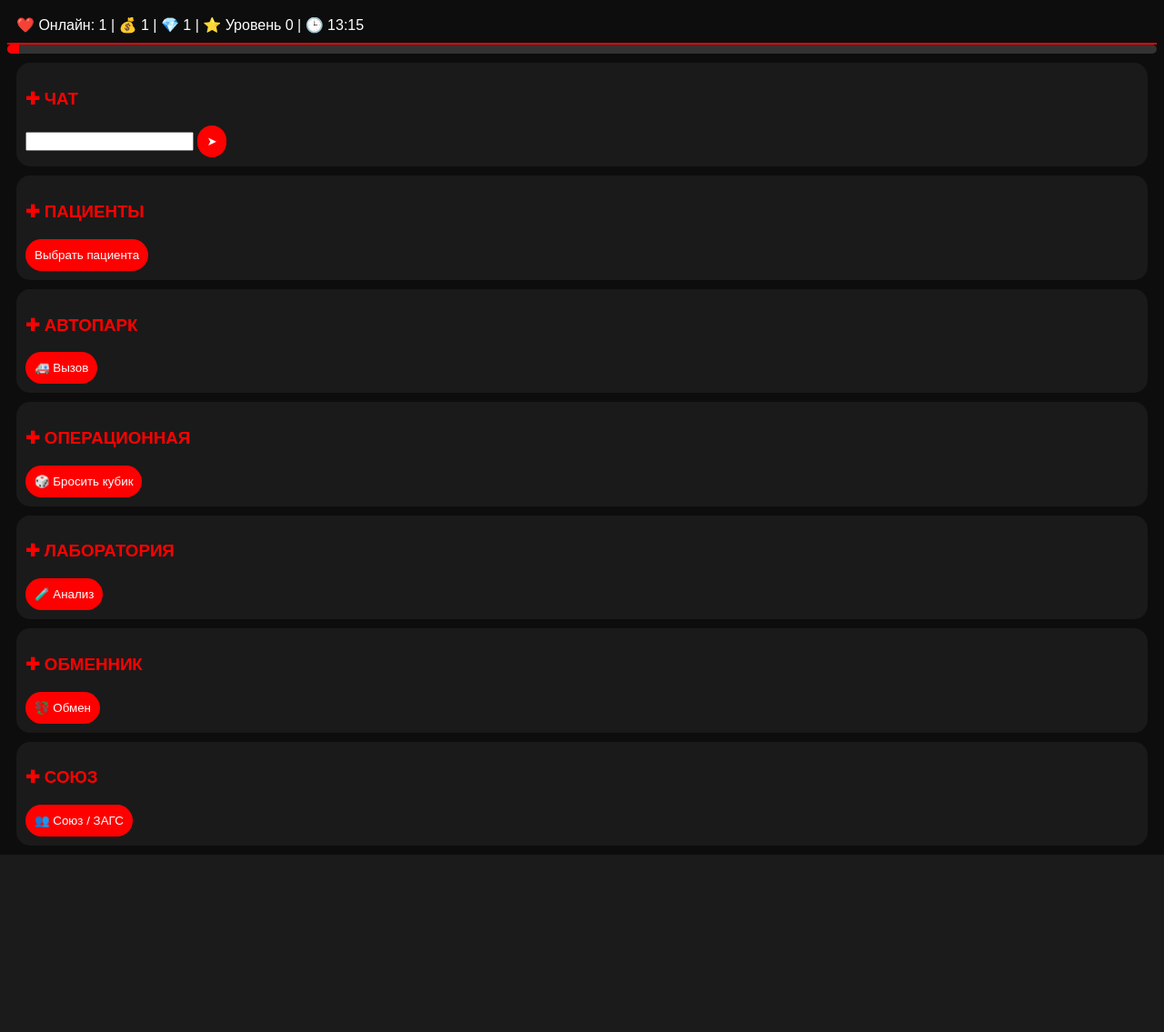
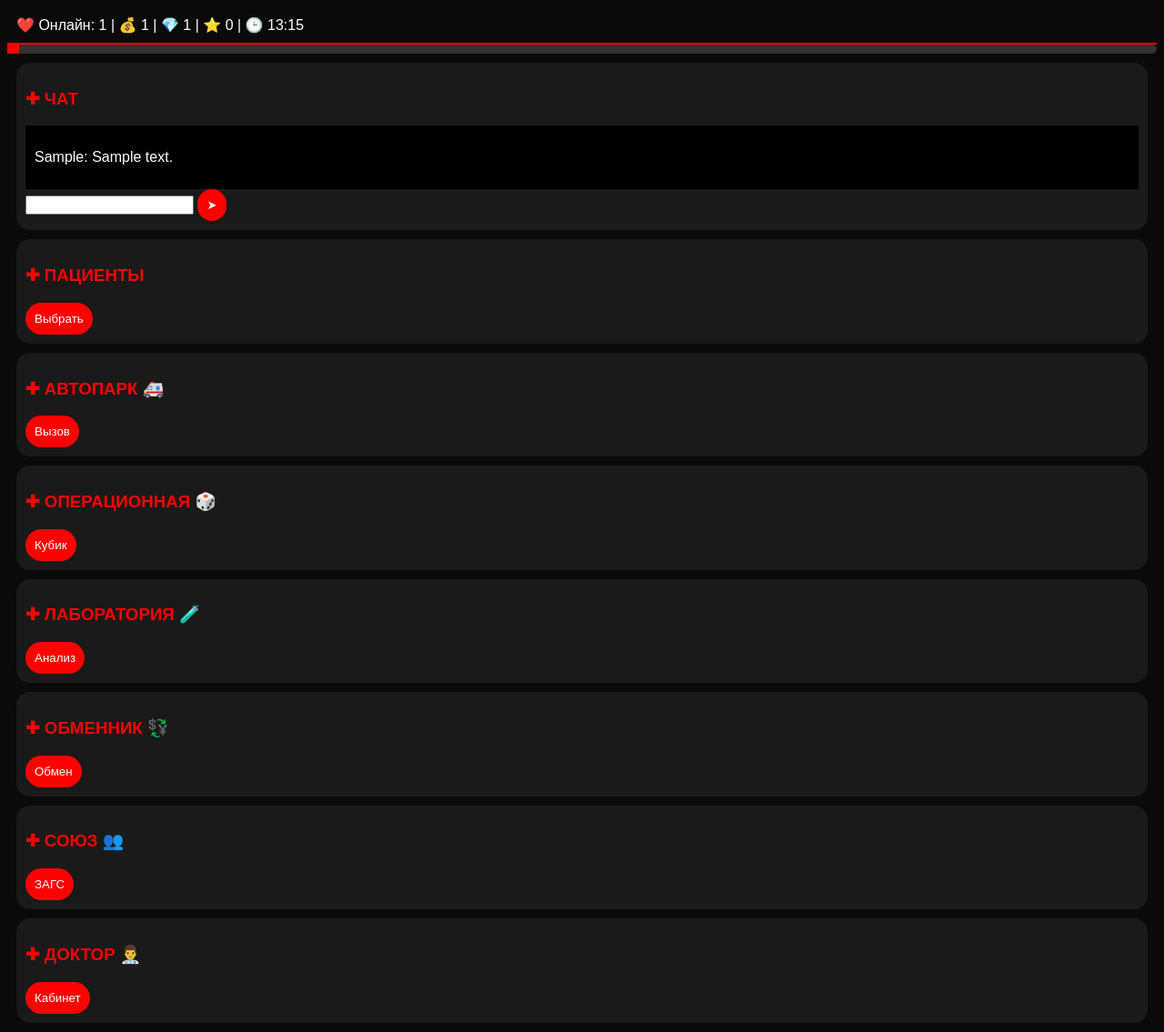
Before and after one commit to ivan0796223-byte/xospital-game, a Flask app: page / in a window 1280 px wide. Shown: the whole page at 91% size. Before the commit the page ends 940 px from the top, so only its background shows below. Run offline with Flask 3, Linux system fonts and the light colour scheme; the visitor is signed in with stand-in values (Sample User, id 1); tables that the repository leaves empty hold one stand-in row (values such as "Sample post").

Commit message:
Update game.html

```diff
--- a/templates/game.html
+++ b/templates/game.html
@@ -1,56 +1,28 @@
+
 <!DOCTYPE html>
 <html>
 <head>
 <style>
-body {
-    background:#0d0d0d;
-    color:white;
-    font-family:Arial;
-}
-
-.top {
-    padding:10px;
-    border-bottom:2px solid red;
-}
-
-.cross {
-    color:red;
-}
-
-.box {
-    background:#1a1a1a;
-    padding:10px;
-    margin:10px;
-    border-radius:15px;
-}
-
-.progress {
-    background:#333;
-    border-radius:10px;
-    overflow:hidden;
-}
-
-.progress div {
-    height:10px;
-    background:red;
-}
-
+body {background:#0a0a0a;color:white;font-family:Arial;}
+.top {padding:10px;border-bottom:2px solid red;}
+.box {background:#1a1a1a;margin:10px;padding:10px;border-radius:15px;}
+.cross {color:red;}
 button {
     background:red;
+    border:none;
     color:white;
-    border:none;
     padding:10px;
     border-radius:50px;
 }
-
 .icon {
-    width:40px;
-    height:40px;
+    width:40px;height:40px;
+    background:red;
     border-radius:50%;
-    background:red;
     display:inline-block;
 }
-
+.progress {background:#333;border-radius:10px;}
+.progress div {background:red;height:10px;}
+.chat {max-height:200px;overflow:auto;background:black;padding:10px;}
 </style>
 </head>
 
@@ -60,7 +32,7 @@ button {
 ❤️ Онлайн: {{online}} |
 💰 {{user.coins}} |
 💎 {{user.diamonds}} |
-    ⭐ Уровень {{level}} |
+⭐ {{level}} |
 🕒 {{time.strftime("%H:%M")}}
 </div>
 
@@ -70,9 +42,11 @@ button {
 
 <div class="box">
 <h3 class="cross">✚ ЧАТ</h3>
-    {% for m in messages %}
+<div class="chat">
+{% for m in msgs %}
 <p>{{m.user}}: {{m.text}}</p>
 {% endfor %}
+</div>
 <form method="POST" action="/send">
 <input name="text">
 <button>➤</button>
@@ -81,32 +55,37 @@ button {
 
 <div class="box">
 <h3 class="cross">✚ ПАЦИЕНТЫ</h3>
-    <a href="/patients"><button>Выбрать пациента</button></a>
+<a href="/patients"><button>Выбрать</button></a>
 </div>
 
 <div class="box">
-    <h3 class="cross">✚ АВТОПАРК</h3>
-    <a href="/garage"><button>🚑 Вызов</button></a>
+<h3 class="cross">✚ АВТОПАРК 🚑</h3>
+<a href="/garage"><button>Вызов</button></a>
 </div>
 
 <div class="box">
-    <h3 class="cross">✚ ОПЕРАЦИОННАЯ</h3>
-    <a href="/operate"><button>🎲 Бросить кубик</button></a>
+<h3 class="cross">✚ ОПЕРАЦИОННАЯ 🎲</h3>
+<a href="/operate"><button>Кубик</button></a>
 </div>
 
 <div class="box">
-    <h3 class="cross">✚ ЛАБОРАТОРИЯ</h3>
-    <a href="/lab"><button>🧪 Анализ</button></a>
+<h3 class="cross">✚ ЛАБОРАТОРИЯ 🧪</h3>
+<a href="/lab"><button>Анализ</button></a>
 </div>
 
 <div class="box">
-    <h3 class="cross">✚ ОБМЕННИК</h3>
-    <a href="/exchange"><button>💱 Обмен</button></a>
+<h3 class="cross">✚ ОБМЕННИК 💱</h3>
+<a href="/exchange"><button>Обмен</button></a>
 </div>
 
 <div class="box">
-    <h3 class="cross">✚ СОЮЗ</h3>
-    <a href="/alliance"><button>👥 Союз / ЗАГС</button></a>
+<h3 class="cross">✚ СОЮЗ 👥</h3>
+<a href="/alliance"><button>ЗАГС</button></a>
+</div>
+
+<div class="box">
+<h3 class="cross">✚ ДОКТОР 👨‍⚕️</h3>
+<a href="/doctor"><button>Кабинет</button></a>
 </div>
 
 </body>
```
Lines whose indentation alone changed are shown as unchanged.
